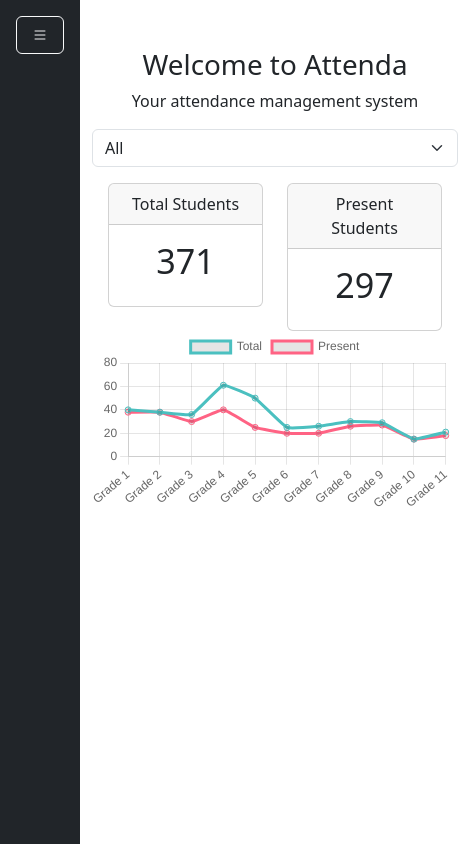
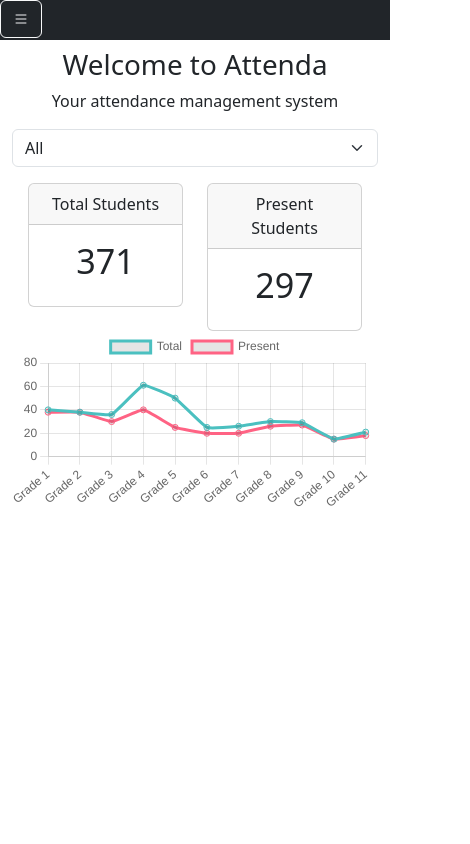
Before and after one commit to Ishad-M-I-M/attenda-app, an Angular app: page / in a window 390 px wide. Shown: the whole page, 470 px wide, since content can reach past the window. Built offline with nearby package versions, Linux system fonts and the light colour scheme.

Commit message:
Make navigation bar responsive

```diff
--- a/src/app/navigation/navigation.component.css
+++ b/src/app/navigation/navigation.component.css
@@ -0,0 +1,21 @@
+.responsive-bar {
+    width: 80px;
+    height: 100vh;
+}
+
+.responsive-bar-inv {
+    display: none !important;
+}
+
+@media (max-width: 516px) {
+    .responsive-bar {
+        display: none !important;
+    }
+
+    .responsive-bar-inv {
+        display: block !important;
+        position: absolute;
+        width: 100%;
+        height: 40px;
+    }
+}
--- a/src/app/navigation/navigation.component.html
+++ b/src/app/navigation/navigation.component.html
@@ -1,4 +1,9 @@
-<div *ngIf="!open" class="d-flex flex-column flex-shrink-0 p-3 text-bg-dark" style="width: 80px; height: 100vh;">
+<div *ngIf="!open" class="text-bg-dark responsive-bar-inv">
+    <button class="btn btn-outline-light" type="button" (click)="toggleMenu()">
+        <i class="bi bi-list"></i>
+    </button>
+</div>
+<div *ngIf="!open" class="d-flex flex-column flex-shrink-0 p-3 text-bg-dark responsive-bar">
     <button class="btn btn-outline-light" type="button" (click)="toggleMenu()">
         <i class="bi bi-list"></i>
     </button>
```
